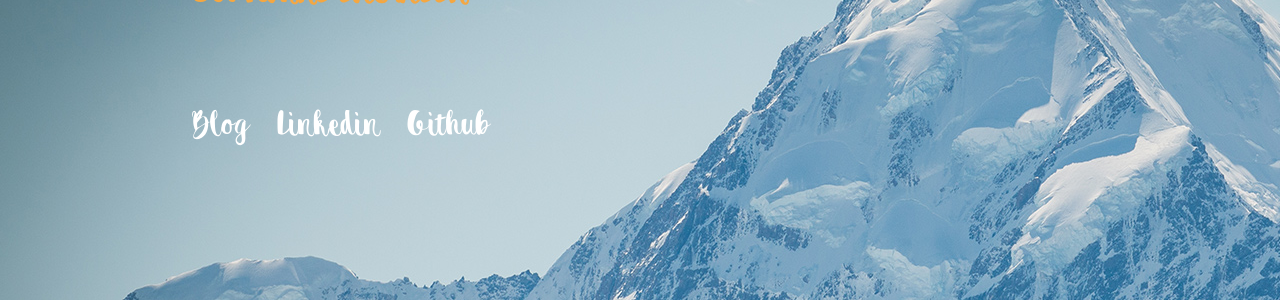
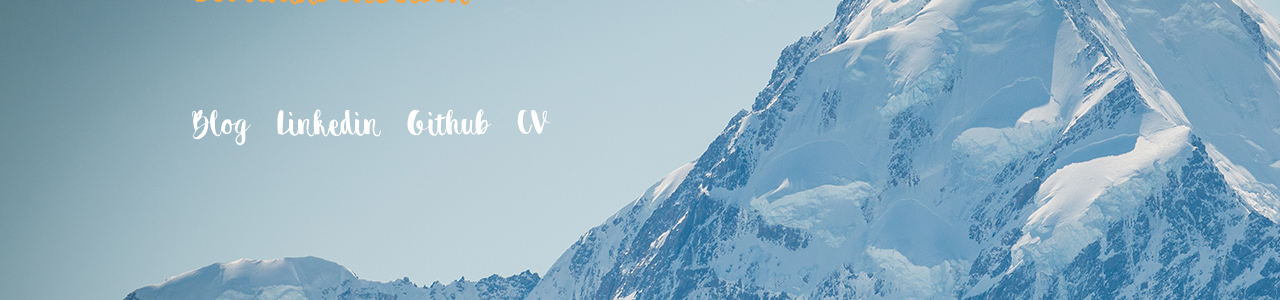
Before and after one commit to ljewalsh/ljewalsh.github.io, a Jekyll site: the page built from index.html, in a window 1280 px wide. Shown: the part 186-486 px from the top of the page. Built offline with Jekyll 4.4.1, drawn with Linux system fonts in a browser that asks for light colours.

```diff
--- a/_layouts/default.html
+++ b/_layouts/default.html
@@ -18,7 +18,7 @@
                     <li><a href="/blog">Blog</a></li>
                     <li><a href="https://www.linkedin.com/in/lucy-jane-walsh-63454248/">Linkedin</a></li>
                     <li><a href="https://github.com/ljewalsh">Github</a></li>
-                    <li><a href="/assets/files/Lucy-Jane.Walsh.CV.pdf/>CV</a></li>"
+                    <li><a href="/assets/files/Lucy-Jane.Walsh.CV.pdf"/>CV</a></li>
                 </ul>
             </nav>
         </footer>
```
